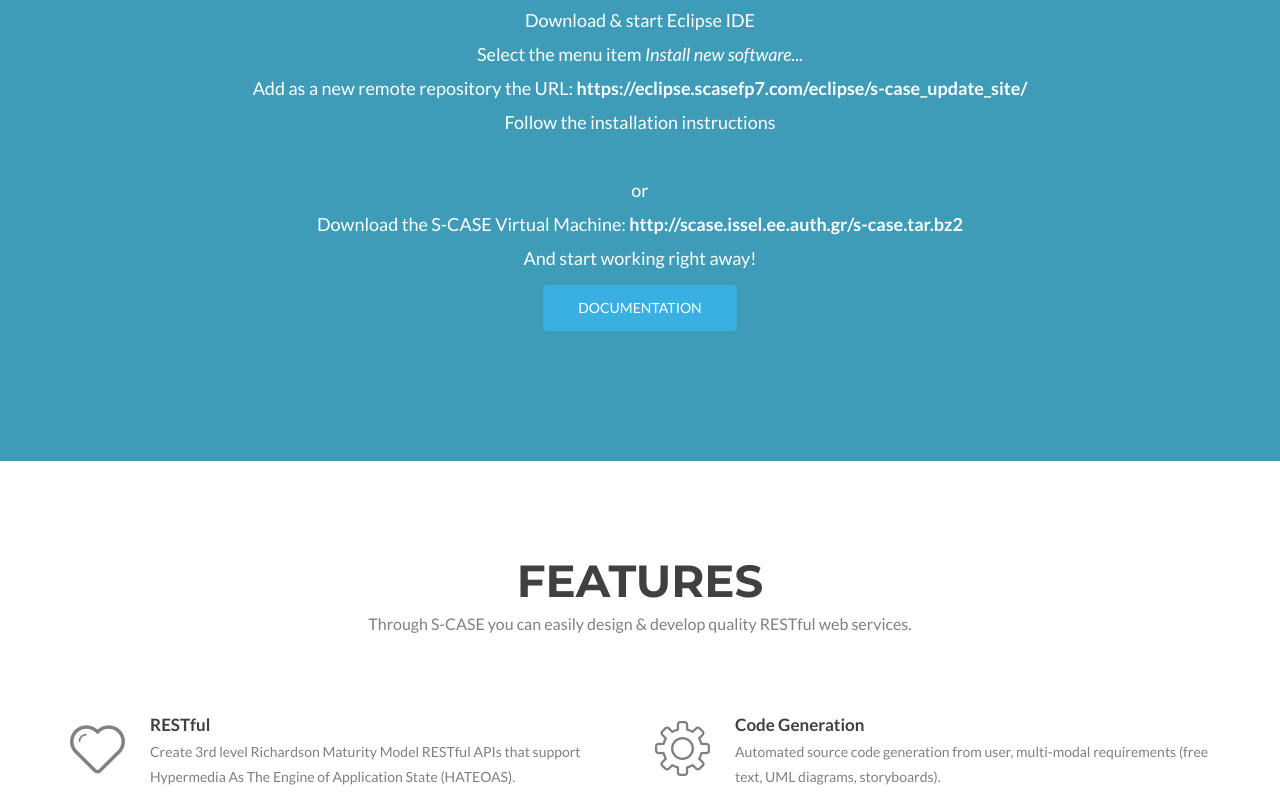
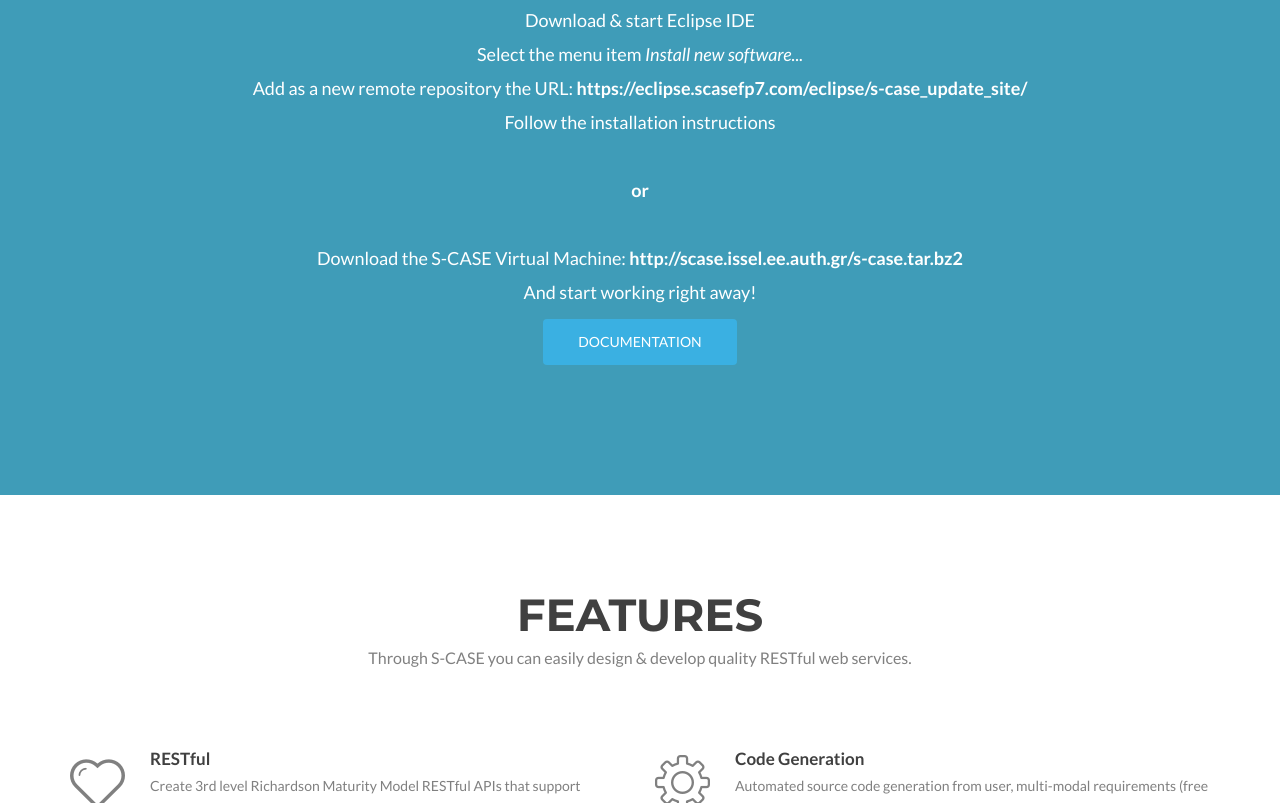
Before and after one commit to s-case/s-case.github.io, a website: page index.html in a window 1280 px wide. Shown: the part 1832-2635 px from the top of the page. Drawn offline with nearby package versions, Linux system fonts and the light colour scheme; a script that the page names is missing.

Commit message:
Update index.html

```diff
--- a/index.html
+++ b/index.html
@@ -238,19 +238,19 @@
 
 <section class="separator-one" id="installation">
 <div class="color-overlay">
-	<h3 class="container text wow fadeInLeft animated" data-wow-offset="30" data-wow-duration="1.5s" data-wow-delay="0.15s">
-	Install the S-CASE Eclipse plugin and start scaffolding your web services immediately. </h3>
-	<div class="container text wow fadeInRight animated" data-wow-offset="30" data-wow-duration="1.5s" data-wow-delay="0.15s">
+  <h3 class="container text wow fadeInLeft animated" data-wow-offset="30" data-wow-duration="1.5s" data-wow-delay="0.15s"> Install the S-CASE Eclipse plugin and start scaffolding your web services immediately. </h3>
+  <div class="container text wow fadeInRight animated" data-wow-offset="30" data-wow-duration="1.5s" data-wow-delay="0.15s">
     <h4>Download &amp; start Eclipse IDE</h4>
     <h4>Select the menu item <em>Install new software...</em></h4>
     <h4>Add as a new remote repository the URL: <strong>https://eclipse.scasefp7.com/eclipse/s-case_update_site/</strong></h4>
     <h4>Follow the installation instructions</h4>
-		<br>
-    <h4>or</h4>
+    <br>
+    <h4><strong>or</strong></h4>
+    <br>
     <h4>Download the S-CASE Virtual Machine: <strong>http://scase.issel.ee.auth.gr/s-case.tar.bz2</strong></h4>
     <h4>And start working right away!</h4>
     <a href="ecosystem.html" class="btn btn-primary custom-button blue-btn">DOCUMENTATION</a>
-	</div>
+  </div>
 </div>
 </section>  <!-- / END SEPARATOR -->
 
```
